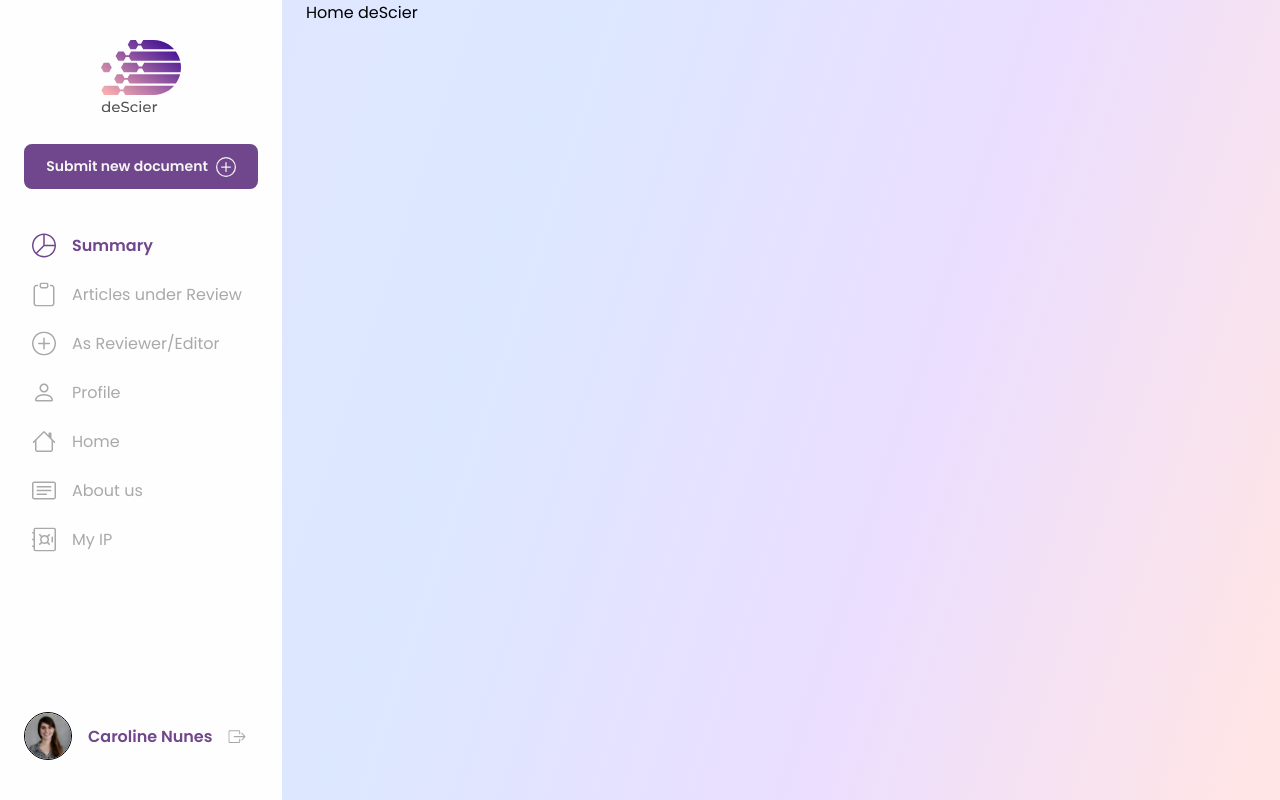
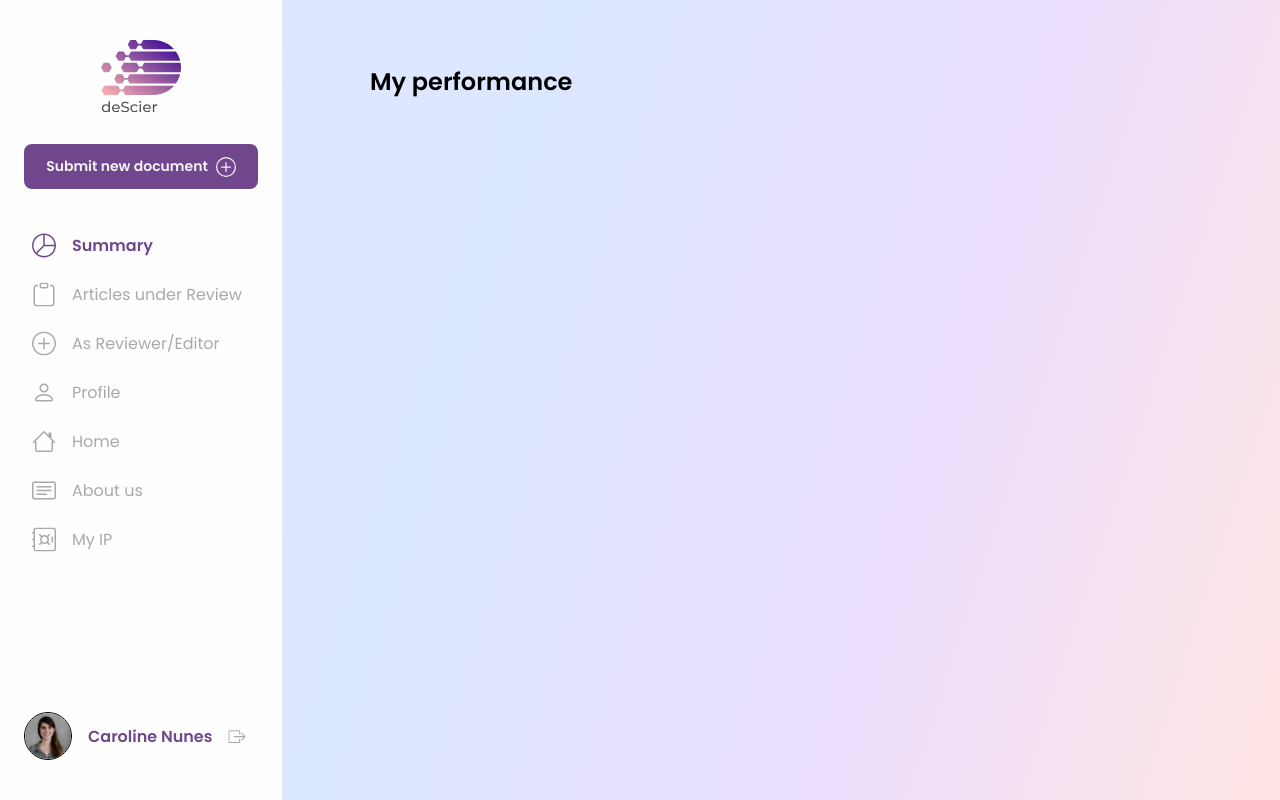
Before and after one commit to rafaeelricco/de-scier-plataform, a Next.js app: page /summary in a window 1280 px wide. Built offline with nearby package versions, Linux system fonts and the light colour scheme.

Commit message:
feat(layout): updated page layouts

```diff
--- a/app/about/layout.tsx
+++ b/app/about/layout.tsx
@@ -7,7 +7,7 @@ export default function AboutLayout({ children }: { children: React.ReactNode })
       <React.Fragment>
          <section className="home">
             <Sidebar />
-            <div className="col-2 row-1">{children}</div>
+            <div className="col-2 row-1 m-16 mb-8">{children}</div>
          </section>
       </React.Fragment>
    )
--- a/app/articles-under-review/layout.tsx
+++ b/app/articles-under-review/layout.tsx
@@ -7,7 +7,7 @@ export default function ArticlesUnderReviewLayout({ children }: { children: Reac
       <React.Fragment>
          <section className="home">
             <Sidebar />
-            <div className="col-2 row-1">{children}</div>
+            <div className="col-2 row-1 m-16 mb-8">{children}</div>
          </section>
       </React.Fragment>
    )
--- a/app/as-reviewer/layout.tsx
+++ b/app/as-reviewer/layout.tsx
@@ -7,7 +7,7 @@ export default function AsReviewerLayout({ children }: { children: React.ReactNo
       <React.Fragment>
          <section className="home">
             <Sidebar />
-            <div className="col-2 row-1">{children}</div>
+            <div className="col-2 row-1 m-16 mb-8">{children}</div>
          </section>
       </React.Fragment>
    )
--- a/app/home/layout.tsx
+++ b/app/home/layout.tsx
@@ -7,7 +7,7 @@ export default function ProfileLayout({ children }: { children: React.ReactNode
       <React.Fragment>
          <section className="home">
             <Sidebar />
-            <div className="col-2 row-1">{children}</div>
+            <div className="col-2 row-1 m-16 mb-8">{children}</div>
          </section>
       </React.Fragment>
    )
--- a/app/my-ip/layout.tsx
+++ b/app/my-ip/layout.tsx
@@ -7,7 +7,7 @@ export default function ProfileLayout({ children }: { children: React.ReactNode
       <React.Fragment>
          <section className="home">
             <Sidebar />
-            <div className="col-2 row-1">{children}</div>
+            <div className="col-2 row-1 m-16 mb-8">{children}</div>
          </section>
       </React.Fragment>
    )
--- a/app/profile/layout.tsx
+++ b/app/profile/layout.tsx
@@ -7,7 +7,7 @@ export default function ProfileLayout({ children }: { children: React.ReactNode
       <React.Fragment>
          <section className="home">
             <Sidebar />
-            <div className="col-2 row-1">{children}</div>
+            <div className="col-2 row-1 m-16 mb-8">{children}</div>
          </section>
       </React.Fragment>
    )
--- a/app/summary/layout.tsx
+++ b/app/summary/layout.tsx
@@ -7,7 +7,7 @@ export default function SummaryLayout({ children }: { children: React.ReactNode
       <React.Fragment>
          <section className="home">
             <Sidebar />
-            <div className="col-2 row-1">{children}</div>
+            <div className="col-2 row-1 m-16 mb-8">{children}</div>
          </section>
       </React.Fragment>
    )
--- a/app/summary/page.tsx
+++ b/app/summary/page.tsx
@@ -1,7 +1,14 @@
 'use client'
 
+import * as Title from '@components/common/Title/Page'
 import React from 'react'
 
 export default function HomePage() {
-   return <React.Fragment>Home deScier</React.Fragment>
+   return (
+      <React.Fragment>
+         <Title.Root>
+            <Title.Title>My performance</Title.Title>
+         </Title.Root>
+      </React.Fragment>
+   )
 }
--- a/components/common/Title/Page.tsx
+++ b/components/common/Title/Page.tsx
@@ -18,7 +18,7 @@ const Root: React.FC<{
       <React.Fragment>
          <div
             className={twMerge(
-               'grid gap-4 grid-flow-col justify-start items-center mt-16 mb-8',
+               'grid gap-4 grid-flow-col justify-start items-center mb-8',
                className
             )}
          >
```
